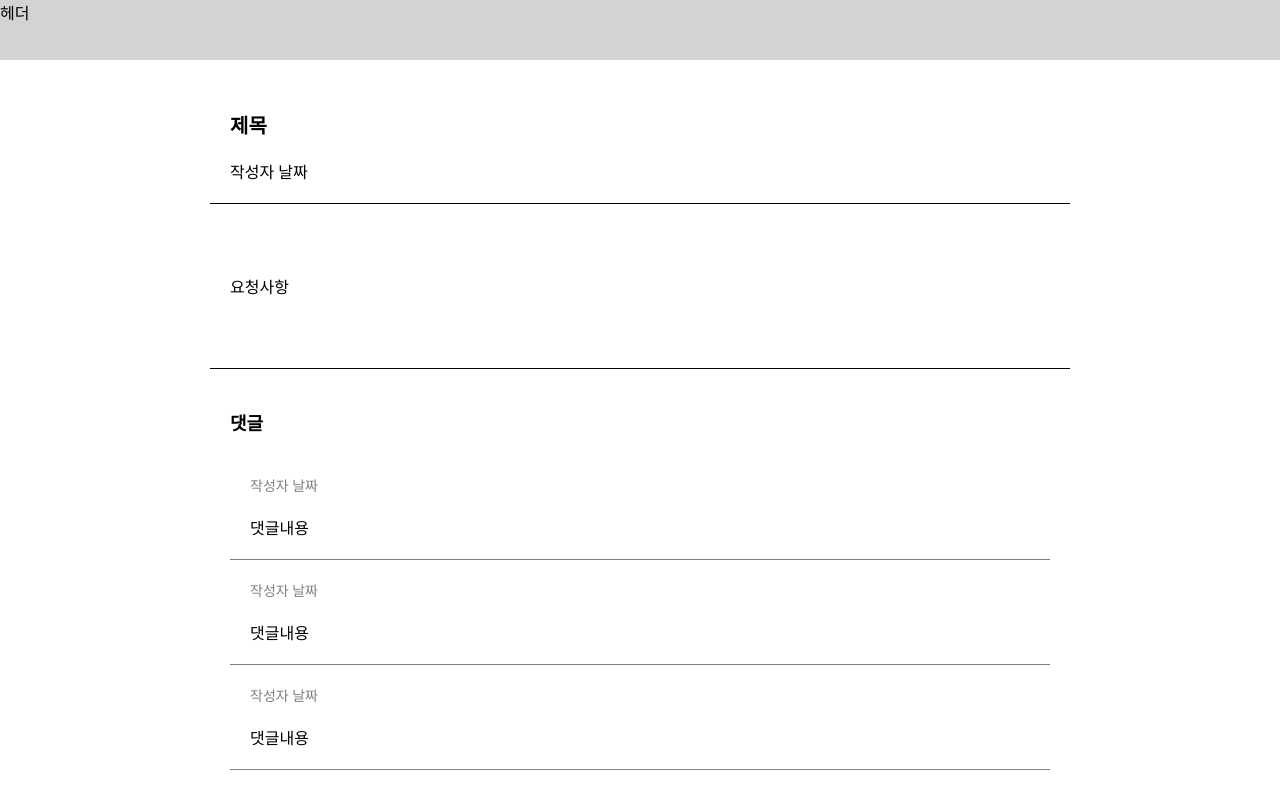
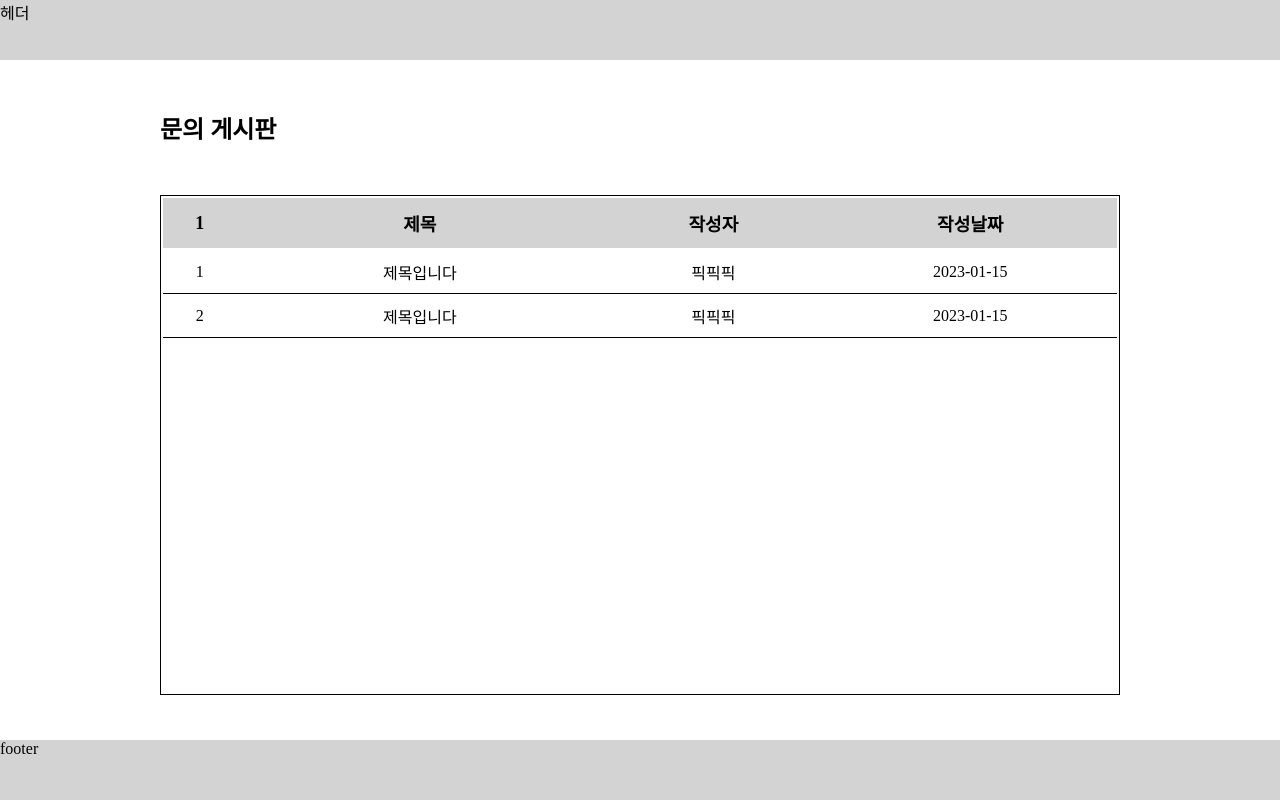
Before and after one commit to pickpickpick-project/pickpickpick-front, a React (Create React App) app: page /inquiry in a window 1280 px wide. Shown: the top 800 px of the page. Built offline with nearby package versions, Linux system fonts and the light colour scheme.

Commit message:
feat: router 연결

```diff
--- a/package.json
+++ b/package.json
@@ -12,6 +12,8 @@
     "@types/react-dom": "^18.0.10",
     "react": "^18.2.0",
     "react-dom": "^18.2.0",
+    "react-router": "^6.6.2",
+    "react-router-dom": "^6.6.2",
     "react-scripts": "5.0.1",
     "styled-components": "^5.3.6",
     "typescript": "^4.9.4",
@@ -42,6 +44,8 @@
     ]
   },
   "devDependencies": {
+    "@types/react-router": "^5.1.20",
+    "@types/react-router-dom": "^5.3.3",
     "@types/styled-components": "^5.1.26"
   }
 }
--- a/src/App.tsx
+++ b/src/App.tsx
@@ -1,16 +1,15 @@
 import React from "react";
+import { BrowserRouter, Route, Routes } from "react-router-dom";
 import Main from "./pages/Home/Main";
 import InquiryBoard from "./pages/Inquiry/InquiryBoard";
-import InquirtPost from "./pages/Inquiry/InquiryPost";
+import InquiryPost from "./pages/Inquiry/InquiryPost";
 import InquiryWritePage from "./pages/Inquiry/InquiryWirtePage";
+import AppRouter from "./routes/AppRouter";
 
 function App() {
   return (
     <div className="App" style={{ margin: "-8px" }}>
-      {/* <Main /> */}
-      {/* <InquiryBoard /> */}
-      {/* <InquiryWritePage /> */}
-      <InquirtPost />
+      <AppRouter />
     </div>
   );
 }
--- a/src/components/Inquiry/BoardTable.tsx
+++ b/src/components/Inquiry/BoardTable.tsx
@@ -1,3 +1,4 @@
+import { useNavigate } from "react-router";
 import styled from "styled-components";
 
 const TableStyle = styled.div`
@@ -36,6 +37,7 @@ const TableStyle = styled.div`
 `;
 
 const BoardTable = () => {
+  let navigate = useNavigate();
   return (
     <TableStyle>
       <table className="board">
@@ -48,13 +50,13 @@ const BoardTable = () => {
           </tr>
         </thead>
         <tbody>
-          <tr>
+          <tr onClick={() => navigate("/inquiry/post/1")}>
             <td>1</td>
             <td>제목입니다</td>
             <td>픽픽픽</td>
             <td>2023-01-15</td>
           </tr>
-          <tr>
+          <tr onClick={() => navigate("/inquiry/post/2")}>
             <td>2</td>
             <td>제목입니다</td>
             <td>픽픽픽</td>
--- a/src/pages/Home/Main.tsx
+++ b/src/pages/Home/Main.tsx
@@ -1,3 +1,4 @@
+import { useNavigate } from "react-router";
 import styled from "styled-components";
 import MainContent from "../../components/Home/MainContent";
 
@@ -44,6 +45,7 @@ const MainStyle = styled.div`
 `;
 
 const Main = () => {
+  let navigate = useNavigate();
   return (
     <MainStyle>
       <div className="header">header</div>
@@ -62,7 +64,7 @@ const Main = () => {
           <MainContent />
         </div>
       </section>
-      <footer>footer</footer>
+      <footer onClick={() => navigate("/inquiry")}>문의게시판 가기</footer>
     </MainStyle>
   );
 };
--- a/src/pages/Inquiry/InquiryBoard.tsx
+++ b/src/pages/Inquiry/InquiryBoard.tsx
@@ -1,3 +1,4 @@
+import { useNavigate } from "react-router";
 import styled from "styled-components";
 import BoardTable from "../../components/Inquiry/BoardTable";
 
@@ -40,6 +41,7 @@ const InquiryStyle = styled.div`
 `;
 
 const InquiryBoard = () => {
+  let navigate = useNavigate();
   return (
     <InquiryStyle>
       <div className="header">헤더</div>
@@ -47,7 +49,12 @@ const InquiryBoard = () => {
         <div className="title">문의 게시판</div>
         <BoardTable />
         <div className="write">
-          <button className="write-button">글 작성</button>
+          <button
+            className="write-button"
+            onClick={() => navigate("/inquiry/write")}
+          >
+            글 작성
+          </button>
         </div>
       </section>
       <footer>footer</footer>
--- a/src/pages/Inquiry/InquiryPost.tsx
+++ b/src/pages/Inquiry/InquiryPost.tsx
@@ -74,7 +74,7 @@ const PostStyle = styled.div`
   }
 `;
 
-const InquirtPost = () => {
+const InquiryPost = () => {
   return (
     <PostStyle>
       <div className="header">헤더</div>
@@ -103,4 +103,4 @@ const InquirtPost = () => {
   );
 };
 
-export default InquirtPost;
+export default InquiryPost;
--- /dev/null
+++ b/src/routes/AppRouter.tsx
@@ -0,0 +1,21 @@
+import React from "react";
+import { BrowserRouter, Route, Routes } from "react-router-dom";
+import Main from "../pages/Home/Main";
+import InquiryBoard from "../pages/Inquiry/InquiryBoard";
+import InquiryPost from "../pages/Inquiry/InquiryPost";
+import InquiryWritePage from "../pages/Inquiry/InquiryWirtePage";
+
+const AppRouter = () => {
+  return (
+    <BrowserRouter>
+      <Routes>
+        <Route path="/" element={<Main />} />
+        <Route path="/inquiry" element={<InquiryBoard />} />
+        <Route path="/inquiry/post/:id" element={<InquiryPost />} />
+        <Route path="/inquiry/write" element={<InquiryWritePage />} />
+      </Routes>
+    </BrowserRouter>
+  );
+};
+
+export default AppRouter;
```
Also changed, not shown: 1 other file (tests, documents, lock files or other folders).
